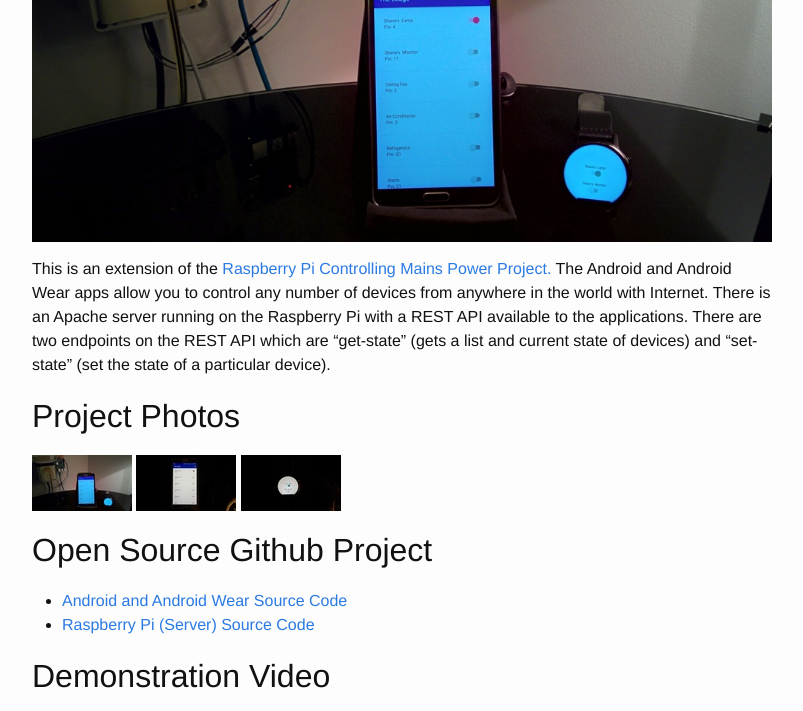
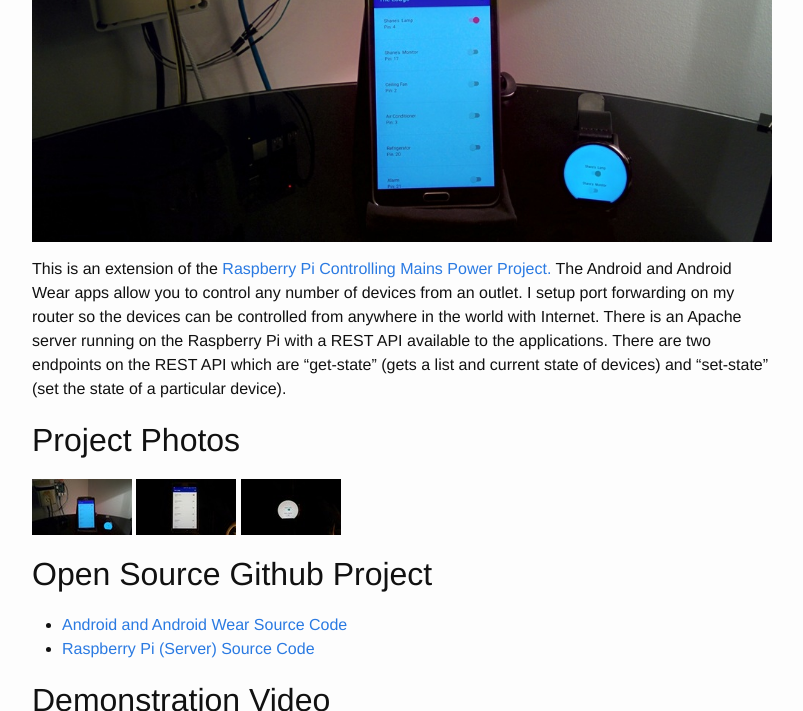
Before and after one commit to ShaneJansen/SjjAppsWebsite, a Jekyll site: the page built from _posts/2016-03-15-android-wear-and-raspberry-pi-controlling-mains-power.markdown, in a window 1280 px wide and 900 px high, scrolled down 474 px, cut to the strip 0-711 px from the top of the window. Shown: the whole strip, without its empty margins (238-1041 px from the left). Built offline with Jekyll 4.4.1, drawn with Linux system fonts in a browser that asks for light colours.

```diff
--- a/_posts/2016-03-05-raspberry-pi-controlling-mains-power.markdown
+++ b/_posts/2016-03-05-raspberry-pi-controlling-mains-power.markdown
@@ -22,7 +22,9 @@ independently.
 <a href="/assets{{ page.url }}3.jpg" target="_blank"><img src="/assets{{ page.url }}thumb_3.jpg"/></a>
 <a href="/assets{{ page.url }}4.jpg" target="_blank"><img src="/assets{{ page.url }}thumb_4.jpg"/></a>
 <a href="/assets{{ page.url }}5.jpg" target="_blank"><img src="/assets{{ page.url }}thumb_5.jpg"/></a>
-<a href="/assets{{ page.url }}6.jpg" target="_blank"><img src="/assets{{ page.url }}thumb_6.jpg"/></a>
+
+## Open Source Github Project
+*  <a href="https://github.com/ShaneJansen/RaspberryPiExamples" target="_blank">My Example Raspberry Pi Scripts</a>
 
 ## Demonstration Video
 <iframe width="560" height="315" src="https://www.youtube.com/embed/UKLnZFJKslM" frameborder="0" allowfullscreen></iframe>
--- a/_posts/2016-03-15-android-wear-and-raspberry-pi-controlling-mains-power.markdown
+++ b/_posts/2016-03-15-android-wear-and-raspberry-pi-controlling-mains-power.markdown
@@ -8,9 +8,10 @@ categories: jekyll update
 
 This is an extension of the
 <a href="/raspberry-pi-controlling-mains-power/" target="_blank">Raspberry Pi Controlling Mains Power Project.</a>
-The Android and Android Wear apps allow you to control any number of devices from anywhere in the world with Internet.
-There is an Apache server running on the Raspberry Pi with a REST API available to the applications.
-There are two endpoints on the REST API which are "get-state" (gets a list and current state of devices) and "set-state"
+The Android and Android Wear apps allow you to control any number of devices from an outlet.
+I setup port forwarding on my router  so the devices can be controlled from anywhere in the world with Internet.
+There is an Apache server running on the Raspberry Pi with a REST API available to the applications.  There are
+two endpoints on the REST API which are "get-state" (gets a list and current state of devices) and "set-state"
 (set the state of a particular device).
 
 ## Project Photos
```
Also changed, not shown: assets/raspberry-pi-controlling-mains-power/6.jpg (deleted), assets/raspberry-pi-controlling-mains-power/thumb_6.jpg (deleted).
